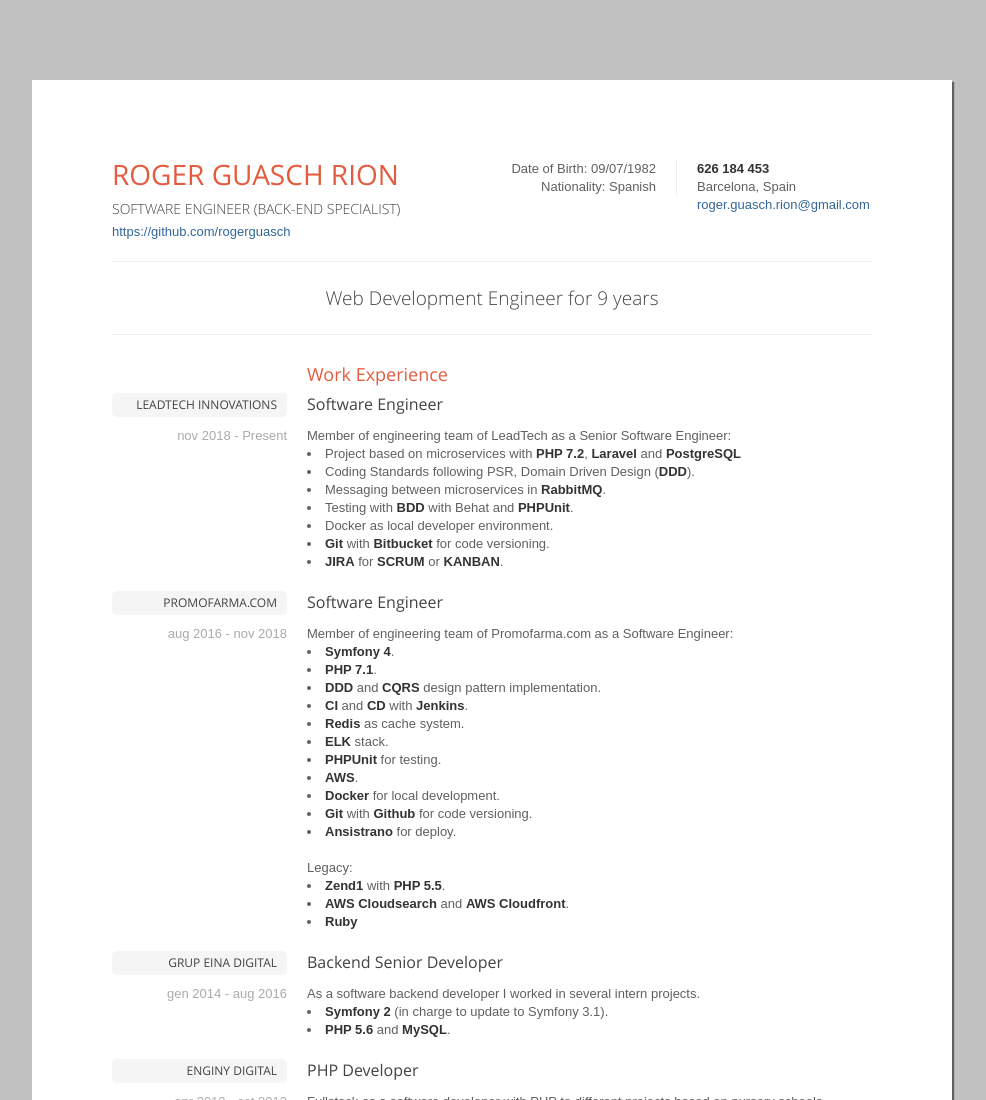
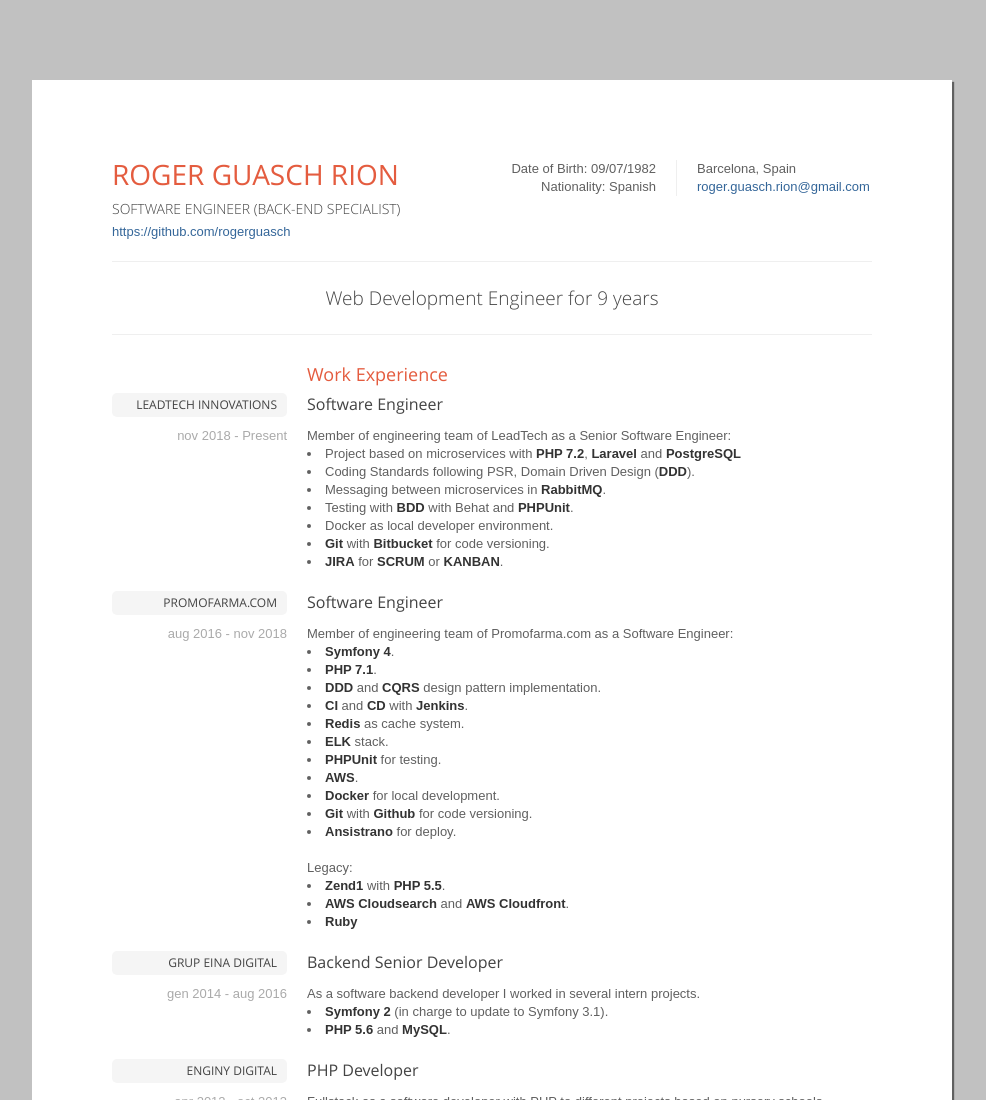
Before and after one commit to rogerguasch/rogerguasch.github.io, a plain HTML site: page index.html in a window 1280 px wide. Shown: the top 1100 px of the page, without its empty margins (148-1134 px from the left). Drawn offline with Linux system fonts and the light colour scheme.

Commit message:
remove personal phone

```diff
--- a/index.html
+++ b/index.html
@@ -1517,7 +1517,6 @@
 
             <div class="span3">
                 <ul class="contact-info hide-on-phone fixed">
-                    <li><strong>626 184 453</strong></li>
                     <li>Barcelona, Spain</li>
                     <li><a href="mailto:roger.guasch.rion@gmail.com">roger.guasch.rion@gmail.com</a></li>
                 </ul>
```
